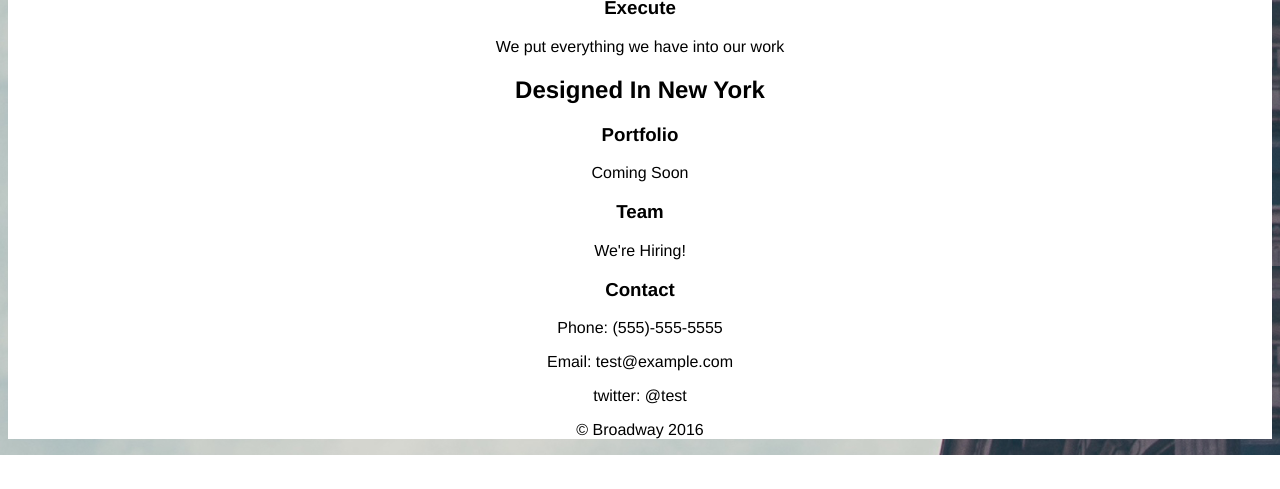
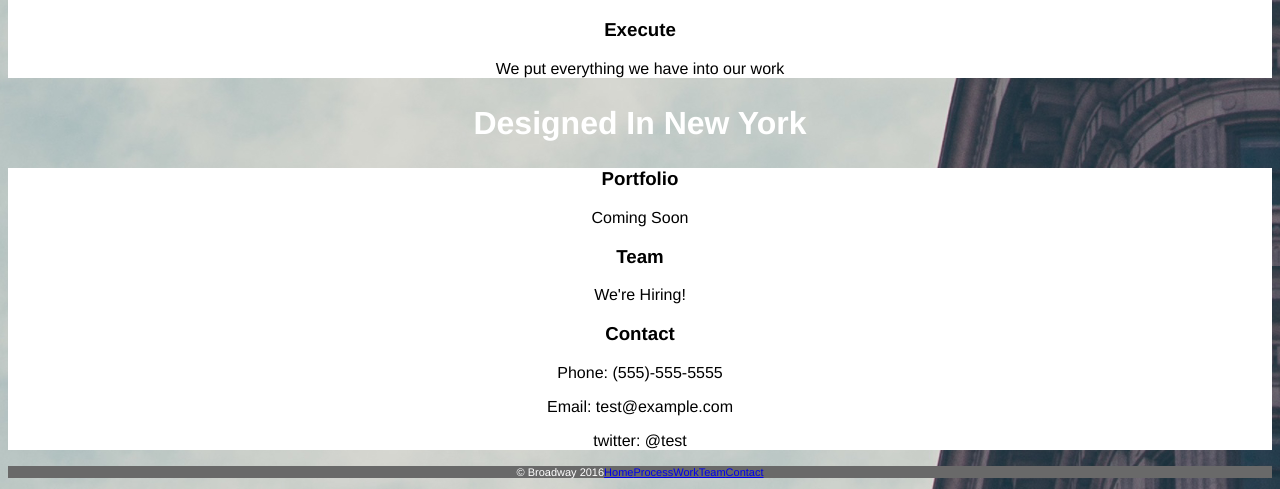
Before and after one commit to TheTallKen/Broadway, a plain HTML site: page index.html in a window 1280 px wide. Shown: the part 1516-2005 px from the top of the page. Before the commit the page ends 1971 px from the top, so only its background shows below. Drawn offline with Linux system fonts and the light colour scheme.

Commit message:
Styling complete, now finishing touches

```diff
--- a/css/index.css
+++ b/css/index.css
@@ -19,3 +19,21 @@ p.navigation {
 .process {
   background-color: white;
 }
+
+h2 {
+  font-family: helvetica;
+  font-size: 32px;
+  font-weight: bold;
+  color: white;
+}
+
+.portfolio {
+  background-color: white;
+}
+
+.foot {
+  background-color: dimgrey;
+  font-family: helvetica;
+  font-size: 11px;
+  color: white;
+}
--- a/index.html
+++ b/index.html
@@ -26,22 +26,17 @@
         <img src="https://s3.amazonaws.com/codecademy-content/programs/freelance-one/broadway/images/execute.svg" alt="Execute Aarow">
         <h3>Execute</h3>
         <p>We put everything we have into our work</p>
+    </div>
 
       <div class="design" background="./resources/the-flatiron-building.png">
         <h2>Designed In New York</h2>
       </div>
 
-      <div class="Portfolio">
+      <div class="portfolio">
         <h3>Portfolio</h3>
         <p>Coming Soon</p>
-      </div>
-
-      <div class="Team">
         <h3>Team</h3>
         <p>We're Hiring!</p>
-      </div>
-
-      <div class="Contact">
         <h3>Contact</h3>
         <p>Phone: (555)-555-5555</p>
         <p>Email: test@example.com</p>
@@ -49,7 +44,7 @@
       </div>
 
       <div class="foot">
-        <p>© Broadway 2016</p>
+        <p>© Broadway 2016<a href="https://www.minnotank.com">Home</a><a href="https://www.minnotank.com">Process</a><a href="https://www.minnotank.com">Work</a><a href="https://www.minnotank.com">Team</a><a href="https://www.minnotank.com">Contact</a></p>
 
       </div>
 
```
